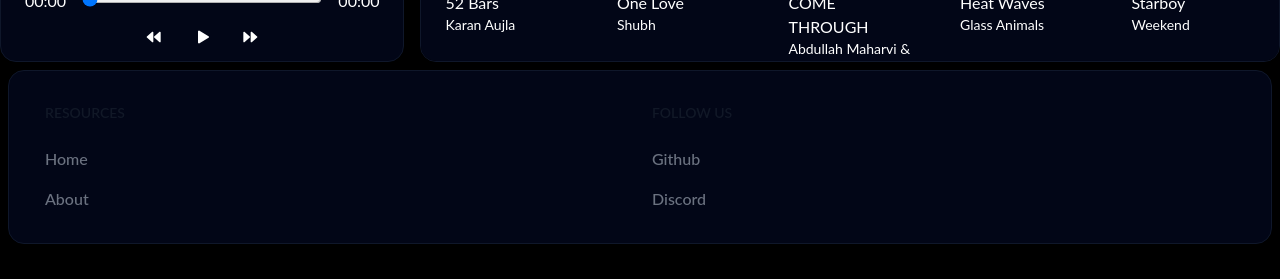
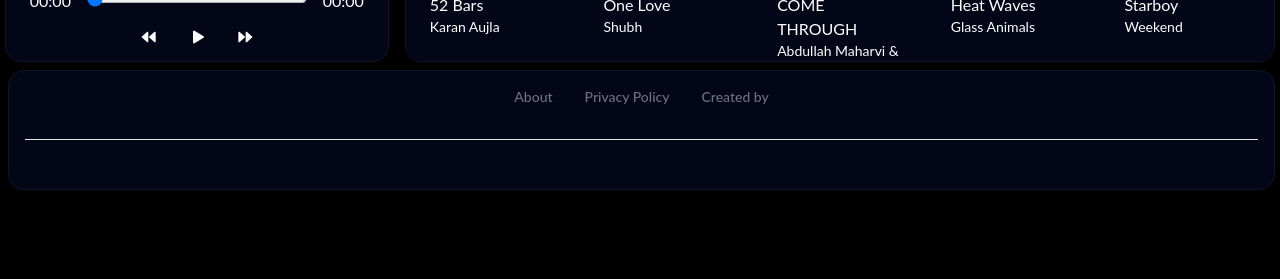
Before and after one commit to iChandanMehto/BittsMusicPlayer, a React (Vite) app: page / in a window 1280 px wide. Shown: the part 518-797 px from the top of the page. Built offline with nearby package versions, Linux system fonts and the light colour scheme.

Commit message:
Redesigned Footer

```diff
--- a/src/components/Footer.jsx
+++ b/src/components/Footer.jsx
@@ -4,49 +4,29 @@ import { Link } from "react-router-dom";
 
 export default function Footer() {
     return (
-        <footer  className="  md:h-full h- rounded-t-2xl md:rounded-2xl  border border-slate-900  text-white bg-slate-950 md:mt-2   md:ml-2 md:mr-2 mt-[4px] mx-[4px] ">
-            <div className="mx-auto mr-5 max-w-screen ml-5 md:p-4 p-2 md:py-6 py-4 pr-5 lg:py-8 bottom-0">
-
-                <div className="  flex flex-col md:flex md:justify-between">
-
-                    <div className=" grid grid-cols-2 gap-8 sm:gap-6 sm:grid-cols-2">
-                        <div>
-                            <h2 className="mb-6 text-sm font-semibold text-gray-900 uppercase">Resources</h2>
-                            <ul className="text-gray-500 dark:text-gray-400 font-medium ">
-                      <li className="mb-4">
-                          <a href="https://flowbite.com/" className="hover:underline">Home</a>
-                      </li>
-                      <li>
-                          <a href="https://tailwindcss.com/" className="hover:underline">About</a>
-                      </li>
-                  </ul>
-                        </div>
-                        <div>
-                            <h2 className="mb-6  text-sm font-semibold text-gray-900 uppercase">Follow us</h2>
-                            <ul className="text-gray-500 font-medium">
-                                <li className="md:mb-4 mb-2">
-                                    <a
-                                        href="https://github.com/Iamchandanmehto"
-                                        className="hover:underline"
-                                        target="_blank"
-                                        rel="noreferrer"
-                                    >
-                                        Github
-                                    </a>
-                                </li>
-                                <li>
-                                    <Link to="/" className="hover:underline">
-                                        Discord
-                                    </Link>
-                                </li>
-                            </ul>
-                        </div>
-
-                    </div>
-
-                </div>
-
-            </div>
+        <footer  className="  md:h-[15vh] w-[99vw] rounded-t-2xl overflow-hidden p-4 md:rounded-2xl  border border-slate-900  text-white bg-slate-950 md:mt-2   md:ml-2 md:mr-2 mt-[4px] mx-[4px] ">
+          <div className="sm:flex flex flex-col  sm:items-center sm:justify-between">
+            {/* <a href="https://flowbite.com/" class="flex items-center mb-4 sm:mb-0 space-x-3 rtl:space-x-reverse">
+                <img src="https://flowbite.com/docs/images/logo.svg" class="h-8" alt="Flowbite Logo" />
+                <span class="self-center text-2xl font-semibold whitespace-nowrap dark:text-white">Flowbite</span>
+            </a> */}
+            <ul class="flex flex-wrap justify-center items-center mb-6 text-sm md:text-md font-medium text-gray-500 sm:mb-0 dark:text-gray-400">
+                <li>
+                    <a href="https://chandanmehto.vercel.app/" className  ="  gap-4 m-4 hover:underline-none me-4 md:me-4  gap-4 m-4">About</a>
+                </li>
+                <li>
+                    <a href="#" className  ="   gap-4 m-4 hover:underline-none me-4 md:me-4">Privacy Policy</a>
+                </li>
+                <li>
+                    <a href="#" className  ="  gap-4 m-4 hover:underline-none me-4 md:me-4">Created by</a>
+                </li>
+                {/* <li>
+                    <a href="#" className  ="  gap-4 m-4 hover:underline">Contact</a>
+                </li> */}
+            </ul>
+        </div>
+        <hr class="my-2 border-gray-200 sm:mx-auto dark:border-slate-900 lg:my-8" />
+        {/* <span class="block text-center justify-center text-sm text-gray-500 sm:text-center dark:text-gray-400">© 2023 <a href="https://flowbite.com/" class="hover:underline">Flowbite™</a>. All Rights Reserved.</span> */}
         </footer>
     );
 }
--- a/src/components/Navbar.jsx
+++ b/src/components/Navbar.jsx
@@ -31,7 +31,7 @@ const Navbar = (prop) => {
       <div className='no-underline rounded-3xl bg-slate-950 flex flex-row justify-between '>
         <ul className='no-underline flex  bg-slate-950 text-white  justify-center md:justify-start gap-1   items-center mr-5 md:gap-10 list-none font-normal text-[19px] ml-[1%]  '>
           {/* <li className='text-white'> <a className='text-white' href="#">{prop.Home}</a>Home</li> */}
-          <li className='   text-royalblue  ml-3 md:ml-1.5  md:pl-[7px] w-[40vw] md:w-[500px]  flex items-center text-[17px] bg-[#f5f5f5]  h-[37px] mb-[10px] mt-[20px] pr-[40px] rounded-full shadow-[0_0_8px_#ddd] border-none outline-none bg-no-repeat" style="background-position: right 7px; background-size: 25px; '>
+          <li className='   text-royalblue  ml-3 md:ml-1.5  md:pl-[7px] w-[50vw] md:w-[29vw]  flex items-center text-[17px] bg-[#f5f5f5]  h-[37px] mb-[10px] mt-[20px] pr-[40px] rounded-full shadow-[0_0_8px_#ddd] border-none outline-none bg-no-repeat" style="background-position: right 7px; background-size: 25px; '>
             < FiSearch color='black' className="ml-2"  />
             <input className='focus:outline-none bg-transparent h-full border-none text-[1.10rem] w-full ml-[10px]  text-black' type="text" placeholder="Functionality coming soon! Stay tuned." ></input>
           </li>
--- a/src/components/Section.jsx
+++ b/src/components/Section.jsx
@@ -102,7 +102,7 @@ duration  : "3:16"
   return (
     <div>
       <section className="flex flex-col md:flex-row items-center justify-center gap-2   md:gap-4 mt-20 md:mt-20 md:max-h-screen md:w-screen  m-[4px] md:m-0 ">
-        <div className="  border border-slate-900 w-full items-center justify-center md:w-[32vw] h-full md:h-[500px] rounded-2xl text-white bg-slate-950   ">
+        <div className="  border border-slate-900 w-full items-center justify-center md:w-[30vw] h-full md:h-[500px] rounded-2xl text-white bg-slate-950   ">
           <div className="flex flex-col items-center justify-center pt-10 md:pt-3 md:mt-14 ">
             <img
               className="rounded-md shadow-2xl max-h-[200px] max-w-[200px] mt-10 md:mt-0"
```
